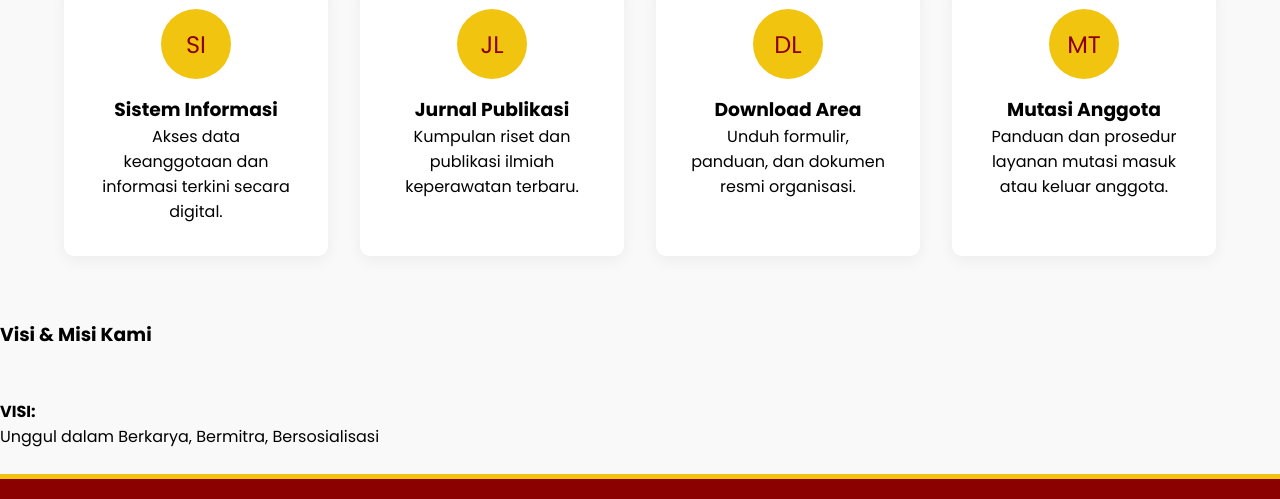
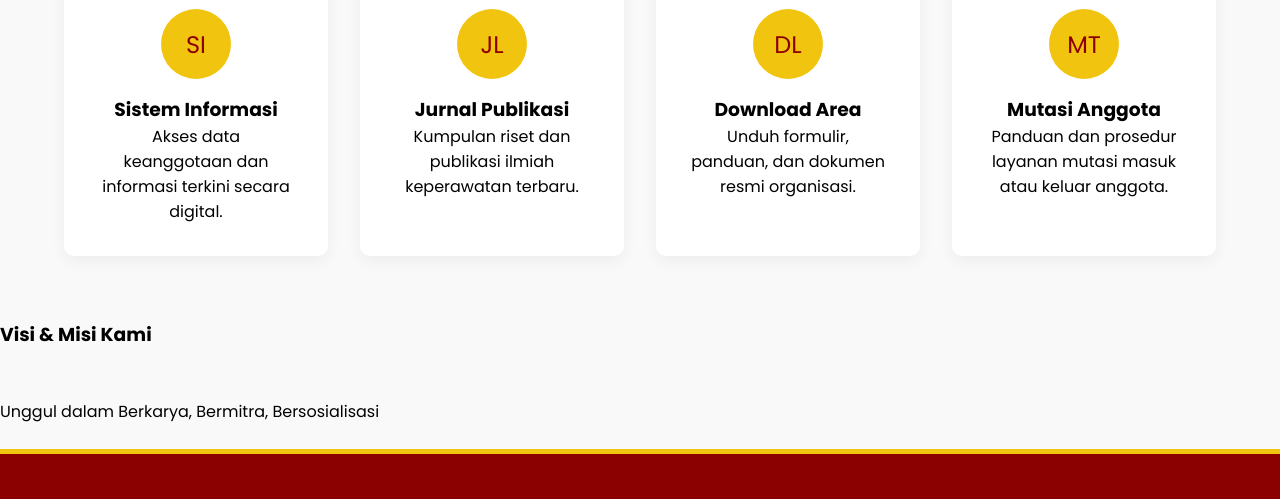
Before and after one commit to adri2n/borromeus, a plain HTML site: page index.html in a window 1280 px wide. Shown: the part 662-1161 px from the top of the page. Drawn offline with Linux system fonts and the light colour scheme.

Commit message:
Update index.html

```diff
--- a/index.html
+++ b/index.html
@@ -94,7 +94,6 @@
         <div class="about-text">
           <h3 class="section-title">Visi & Misi Kami</h3>
           <br /><br />
-          <p><strong>VISI:</strong></p>
           <p>Unggul dalam Berkarya, Bermitra, Bersosialisasi</p>
           <br />
         </div>
```
